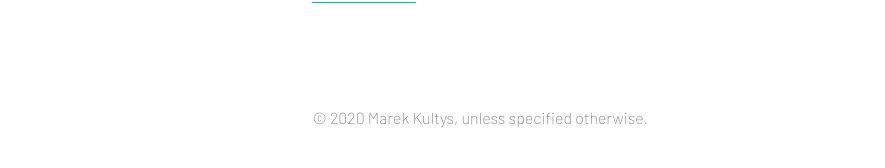
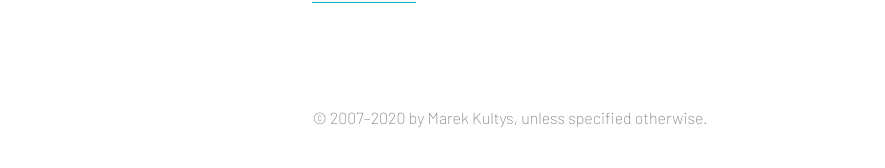
Before and after one commit to marek-kultys/marekkultys.github.io, a Jekyll site: the page built from index.html, in a window 1280 px wide. Shown: the part 840-1008 px from the top of the page, without its empty margins (197-1082 px from the left). Built offline with Jekyll 4.4.1, drawn with Linux system fonts in a browser that asks for light colours.

Commit message:
Change copyright year range, update to 2020

```diff
--- a/_includes/footer.html
+++ b/_includes/footer.html
@@ -1,5 +1,5 @@
 <div class="container footer">
    <div class="container-two-thirds shift">
-      <h4>&copy; {{ 'now' | date: "%Y" }} {{ site.data.mk.author }}, unless specified otherwise.</h4>
+      <h4>&copy; 2007–{{ 'now' | date: "%Y" }} by {{ site.data.mk.author }}, unless specified otherwise.</h4>
    </div>
 </div>
```
